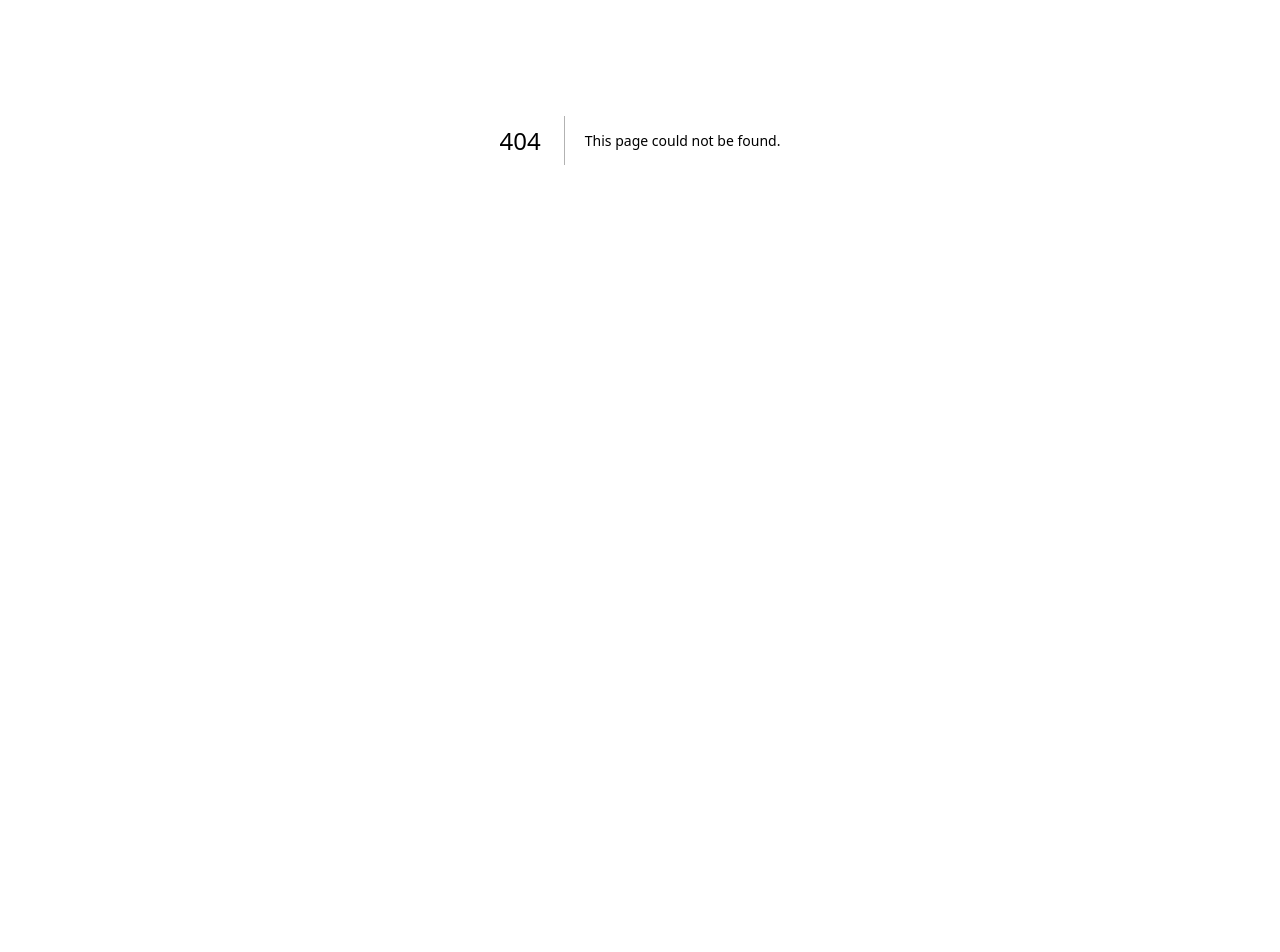
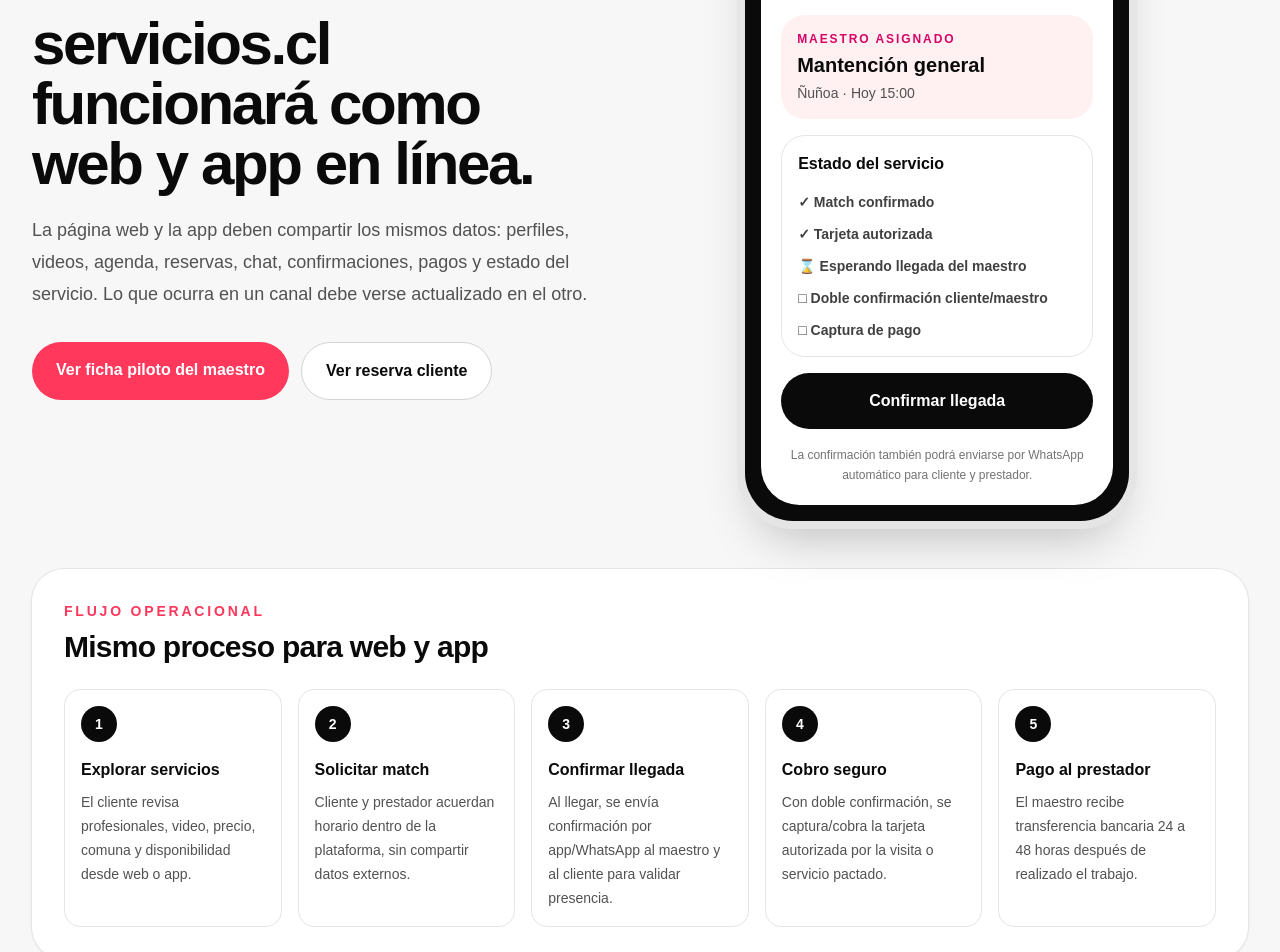
Before and after one commit to tomascastilloe-ship-it/servicios-cl-prototype, a Next.js app: page /app in a window 1280 px wide. Before the commit this address had no page. Shown: the part 260-1212 px from the top of the page. Before the commit the page ends 800 px from the top, so only its background shows below. Built offline with nearby package versions, Linux system fonts and the light colour scheme.

Commit message:
feat: add connected app and deferred payment flow

```diff
--- /dev/null
+++ b/src/app/app/page.tsx
@@ -0,0 +1,101 @@
+import Link from "next/link";
+import { SiteHeader } from "@/components/SiteHeader";
+
+const flow = [
+  {
+    title: "Explorar servicios",
+    text: "El cliente revisa profesionales, video, precio, comuna y disponibilidad desde web o app.",
+  },
+  {
+    title: "Solicitar match",
+    text: "Cliente y prestador acuerdan horario dentro de la plataforma, sin compartir datos externos.",
+  },
+  {
+    title: "Confirmar llegada",
+    text: "Al llegar, se envía confirmación por app/WhatsApp al maestro y al cliente para validar presencia.",
+  },
+  {
+    title: "Cobro seguro",
+    text: "Con doble confirmación, se captura/cobra la tarjeta autorizada por la visita o servicio pactado.",
+  },
+  {
+    title: "Pago al prestador",
+    text: "El maestro recibe transferencia bancaria 24 a 48 horas después de realizado el trabajo.",
+  },
+];
+
+export default function AppPrototypePage() {
+  return (
+    <main className="min-h-screen bg-[#f7f7f7] text-neutral-950">
+      <SiteHeader />
+      <section className="mx-auto max-w-7xl px-5 py-8 lg:px-8 lg:py-12">
+        <div className="grid gap-8 lg:grid-cols-[0.95fr_1.05fr] lg:items-center">
+          <div>
+            <p className="text-sm font-black uppercase tracking-[0.2em] text-[#ff385c]">App conectada a la web</p>
+            <h1 className="mt-3 text-4xl font-black tracking-[-0.04em] sm:text-6xl">
+              servicios.cl funcionará como web y app en línea.
+            </h1>
+            <p className="mt-5 max-w-3xl text-lg leading-8 text-neutral-600">
+              La página web y la app deben compartir los mismos datos: perfiles, videos, agenda, reservas, chat, confirmaciones, pagos y estado del servicio. Lo que ocurra en un canal debe verse actualizado en el otro.
+            </p>
+            <div className="mt-8 flex flex-col gap-3 sm:flex-row">
+              <Link href="/profesionales/piloto-maestro" className="rounded-full bg-[#ff385c] px-6 py-4 text-center font-black text-white transition hover:bg-[#e31c5f]">
+                Ver ficha piloto del maestro
+              </Link>
+              <Link href="/reservar/electricista-mario-fuentes" className="rounded-full border border-neutral-300 bg-white px-6 py-4 text-center font-black transition hover:border-neutral-950">
+                Ver reserva cliente
+              </Link>
+            </div>
+          </div>
+
+          <div className="mx-auto w-full max-w-sm rounded-[3rem] bg-neutral-950 p-4 shadow-2xl ring-8 ring-neutral-200">
+            <div className="overflow-hidden rounded-[2.4rem] bg-white">
+              <div className="bg-neutral-950 px-5 py-5 text-white">
+                <div className="mx-auto mb-4 h-1.5 w-24 rounded-full bg-white/25" />
+                <p className="text-xs font-black uppercase tracking-[0.2em] text-rose-200">servicios.cl app</p>
+                <h2 className="mt-2 text-2xl font-black">Reserva activa</h2>
+              </div>
+              <div className="space-y-4 p-5">
+                <div className="rounded-3xl bg-rose-50 p-4">
+                  <p className="text-xs font-black uppercase tracking-[0.16em] text-[#d70466]">Maestro asignado</p>
+                  <p className="mt-1 text-xl font-black">Mantención general</p>
+                  <p className="mt-1 text-sm text-neutral-600">Ñuñoa · Hoy 15:00</p>
+                </div>
+                <div className="rounded-3xl border border-neutral-200 p-4">
+                  <p className="font-black">Estado del servicio</p>
+                  <div className="mt-4 space-y-3 text-sm font-bold text-neutral-700">
+                    <p>✓ Match confirmado</p>
+                    <p>✓ Tarjeta autorizada</p>
+                    <p>⌛ Esperando llegada del maestro</p>
+                    <p>□ Doble confirmación cliente/maestro</p>
+                    <p>□ Captura de pago</p>
+                  </div>
+                </div>
+                <button className="w-full rounded-full bg-neutral-950 px-5 py-4 font-black text-white">
+                  Confirmar llegada
+                </button>
+                <p className="text-center text-xs leading-5 text-neutral-500">
+                  La confirmación también podrá enviarse por WhatsApp automático para cliente y prestador.
+                </p>
+              </div>
+            </div>
+          </div>
+        </div>
+
+        <section className="mt-12 rounded-[2rem] bg-white p-6 shadow-sm ring-1 ring-neutral-200 sm:p-8">
+          <p className="text-sm font-black uppercase tracking-[0.2em] text-[#ff385c]">Flujo operacional</p>
+          <h2 className="mt-2 text-3xl font-black tracking-tight">Mismo proceso para web y app</h2>
+          <div className="mt-6 grid gap-4 md:grid-cols-5">
+            {flow.map((item, index) => (
+              <div key={item.title} className="rounded-2xl border border-neutral-200 p-4">
+                <span className="flex h-9 w-9 items-center justify-center rounded-full bg-neutral-950 text-sm font-black text-white">{index + 1}</span>
+                <h3 className="mt-4 font-black">{item.title}</h3>
+                <p className="mt-2 text-sm leading-6 text-neutral-600">{item.text}</p>
+              </div>
+            ))}
+          </div>
+        </section>
+      </section>
+    </main>
+  );
+}
--- a/src/app/profesionales/piloto-maestro/page.tsx
+++ b/src/app/profesionales/piloto-maestro/page.tsx
@@ -165,24 +165,32 @@
 
             <div className="rounded-[2rem] bg-white p-6 shadow-sm ring-1 ring-neutral-200 sm:p-8">
               <p className="text-sm font-black uppercase tracking-[0.2em] text-[#ff385c]">Modelo económico</p>
-              <h2 className="mt-2 text-3xl font-black tracking-tight">Cómo se cobra y cómo se paga</h2>
-              <div className="mt-6 grid gap-4 md:grid-cols-3">
+              <h2 className="mt-2 text-3xl font-black tracking-tight">Autorización, doble confirmación y cobro</h2>
+              <div className="mt-6 grid gap-4 md:grid-cols-4">
                 <div className="rounded-2xl border border-neutral-200 p-5">
                   <p className="text-2xl font-black">1</p>
-                  <h3 className="mt-3 font-black">Cliente usa tarjeta</h3>
-                  <p className="mt-2 text-sm leading-6 text-neutral-600">La única forma de contratar dentro de la plataforma será con tarjeta de crédito o débito.</p>
+                  <h3 className="mt-3 font-black">Tarjeta autorizada</h3>
+                  <p className="mt-2 text-sm leading-6 text-neutral-600">Al reservar, el cliente deja su tarjeta como medio de pago seguro dentro de la plataforma.</p>
                 </div>
                 <div className="rounded-2xl border border-neutral-200 p-5">
                   <p className="text-2xl font-black">2</p>
-                  <h3 className="mt-3 font-black">Cobro al llegar</h3>
-                  <p className="mt-2 text-sm leading-6 text-neutral-600">El cobro se activa cuando el maestro confirma que llegó a la propiedad en el horario establecido.</p>
+                  <h3 className="mt-3 font-black">Doble “sí”</h3>
+                  <p className="mt-2 text-sm leading-6 text-neutral-600">Al llegar, app/WhatsApp pregunta al maestro y al cliente si el profesional se presentó.</p>
                 </div>
                 <div className="rounded-2xl border border-neutral-200 p-5">
                   <p className="text-2xl font-black">3</p>
+                  <h3 className="mt-3 font-black">Captura del pago</h3>
+                  <p className="mt-2 text-sm leading-6 text-neutral-600">Con ambas confirmaciones, se cobra la tarjeta por la visita o servicio pactado.</p>
+                </div>
+                <div className="rounded-2xl border border-neutral-200 p-5">
+                  <p className="text-2xl font-black">4</p>
                   <h3 className="mt-3 font-black">Transferencia 24–48h</h3>
-                  <p className="mt-2 text-sm leading-6 text-neutral-600">El prestador recibe su pago por transferencia bancaria después de realizado el trabajo, por orden contable.</p>
+                  <p className="mt-2 text-sm leading-6 text-neutral-600">El prestador recibe transferencia bancaria después del trabajo, por orden contable.</p>
                 </div>
               </div>
+              <Link href="/app" className="mt-6 inline-flex rounded-full bg-neutral-950 px-6 py-4 font-black text-white transition hover:bg-neutral-800">
+                Ver vista app conectada
+              </Link>
             </div>
 
             <div className="rounded-[2rem] bg-amber-50 p-6 text-amber-950 ring-1 ring-amber-200 sm:p-8">
--- a/src/app/reservar/[slug]/page.tsx
+++ b/src/app/reservar/[slug]/page.tsx
@@ -39,7 +39,7 @@
               Cuéntale al profesional qué necesitas.
             </h1>
             <p className="mt-4 max-w-3xl text-lg leading-8 text-neutral-600">
-              Esta ficha permite coordinar disponibilidad, honorarios y pago sin compartir teléfonos antes de confirmar el match. El cliente paga solo con tarjeta dentro de servicios.cl cuando el profesional confirma su llegada a la propiedad.
+              Esta ficha permite coordinar disponibilidad, honorarios y pago sin compartir teléfonos antes de confirmar el match. El cliente deja su tarjeta autorizada de forma segura; el cobro se captura cuando cliente y profesional confirman la llegada a la propiedad.
             </p>
 
             <div className="mt-8 grid gap-5 md:grid-cols-2">
@@ -88,9 +88,9 @@
               <p className="text-sm font-black uppercase tracking-[0.18em] text-rose-300">Pago seguro de la reserva</p>
               <h2 className="mt-2 text-2xl font-black">No se paga en efectivo ni por fuera.</h2>
               <div className="mt-4 grid gap-3 text-sm leading-6 text-white/75 md:grid-cols-3">
-                <p><strong className="text-white">1.</strong> La tarjeta queda como medio de pago de la plataforma.</p>
-                <p><strong className="text-white">2.</strong> El cobro se efectúa cuando el profesional confirma llegada al domicilio y horario acordado.</p>
-                <p><strong className="text-white">3.</strong> El profesional recibe transferencia bancaria 24–48 horas después de realizado el trabajo.</p>
+                <p><strong className="text-white">1.</strong> La tarjeta queda autorizada como medio de pago de la plataforma.</p>
+                <p><strong className="text-white">2.</strong> App/WhatsApp pide doble confirmación: maestro llegó + cliente confirma presentación.</p>
+                <p><strong className="text-white">3.</strong> Con ambos “sí”, se captura el cobro y luego el profesional recibe transferencia 24–48 horas después.</p>
               </div>
             </div>
 
--- a/src/components/SiteHeader.tsx
+++ b/src/components/SiteHeader.tsx
@@ -21,6 +21,9 @@
           <Link className="hover:text-neutral-950" href="/profesionales">
             Soy profesional
           </Link>
+          <Link className="hover:text-neutral-950" href="/app">
+            App piloto
+          </Link>
         </nav>
 
         <Link
```
Also changed, not shown: 1 other file (tests, documents, lock files or other folders).
